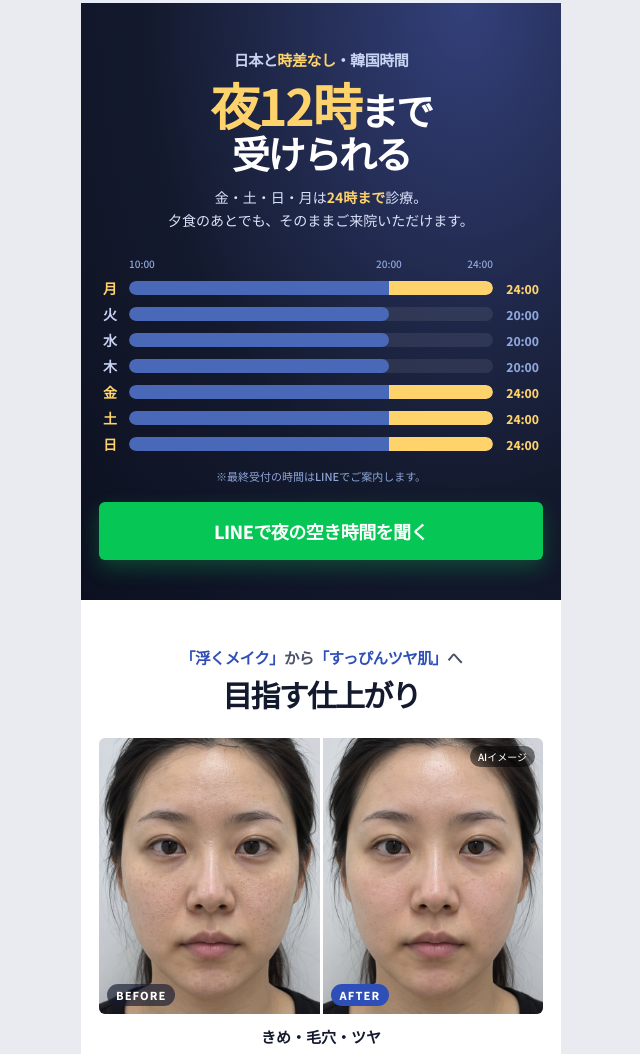
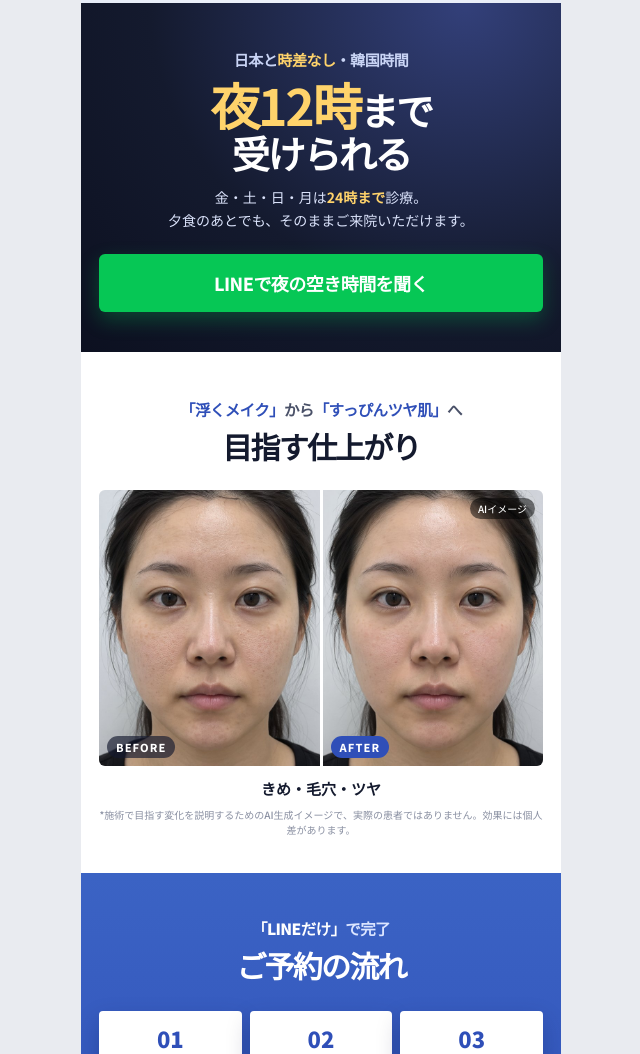
Before and after one commit to thesc-marketing/lumia-tw, a plain HTML site: page jp-rejuran/index.html in a window 1280 px wide. Shown: the part 2120-3174 px from the top of the page, without its empty margins (319-959 px from the left). Drawn offline with Linux system fonts and the light colour scheme; a web font is replaced by a local one.

Commit message:
Claude: 리쥬란 일본어판 올리디아 디자인 미리보기

```diff
--- a/jp-rejuran/index.html
+++ b/jp-rejuran/index.html
@@ -96,20 +96,7 @@ button{font:inherit;border:0;cursor:pointer}
 .night h2 b{color:#ffd36b;font-size:50px}
 .night .s{margin-top:12px;font-size:14px;line-height:1.65;color:#dbe3fb}
 .night .s b{color:#ffd36b}
-.night .wk{margin:24px 4px 0;text-align:left}
-.night .ax{position:relative;height:16px;margin:0 46px 4px 26px;font-size:10px;color:#8ea6da}
-.night .ax span{position:absolute;transform:translateX(-50%);white-space:nowrap}
-.night .ax span:first-child{transform:none}
-.night .ax span:last-child{transform:translateX(-100%)}
-.night .d{display:flex;align-items:center;gap:8px;margin-top:6px}
-.night .d b{width:18px;font-size:14px;font-weight:800;color:#c9d4f5}
-.night .d i{flex:1;height:14px;border-radius:7px;background:rgba(255,255,255,.08);overflow:hidden}
-.night .d s{display:block;height:100%;border-radius:7px;background:#4a68b8}
-.night .d.n s{background:linear-gradient(90deg,#4a68b8 0 71.4%,#ffd36b 71.4%)}
-.night .d em{width:38px;font-size:12px;font-style:normal;font-weight:800;color:#8ea6da;text-align:right}
-.night .d.n b,.night .d.n em{color:#ffd36b}
-.night .fine{margin-top:14px;font-size:11px;color:#8ea6da}
-.night .btn{margin-top:18px}
+.night .btn{margin-top:22px}
 /* ④ 전후 (2026-11-25) */
 .bfaf{background:#fff;padding:46px 18px 36px;text-align:center}
 .bfaf .q{font-size:15.5px;font-weight:600;letter-spacing:-.04em;color:var(--sub)}
@@ -310,17 +297,6 @@ body{font-family:"Noto Sans JP",sans-serif;word-break:normal;line-break:strict;o
   <p class="q">日本と<b>時差なし</b>・韓国時間</p>
   <h2><b>夜12時</b>まで<br>受けられる</h2>
   <p class="s">金・土・日・月は<b>24時まで</b>診療。<br>夕食のあとでも、そのままご来院いただけます。</p>
-  <div class="wk">
-    <div class="ax"><span>10:00</span><span style="left:71.4%">20:00</span><span style="left:100%">24:00</span></div>
-    <div class="d n"><b>月</b><i><s style="width:100.0%"></s></i><em>24:00</em></div>
-    <div class="d"><b>火</b><i><s style="width:71.4%"></s></i><em>20:00</em></div>
-    <div class="d"><b>水</b><i><s style="width:71.4%"></s></i><em>20:00</em></div>
-    <div class="d"><b>木</b><i><s style="width:71.4%"></s></i><em>20:00</em></div>
-    <div class="d n"><b>金</b><i><s style="width:100.0%"></s></i><em>24:00</em></div>
-    <div class="d n"><b>土</b><i><s style="width:100.0%"></s></i><em>24:00</em></div>
-    <div class="d n"><b>日</b><i><s style="width:100.0%"></s></i><em>24:00</em></div>
-  </div>
-  <p class="fine">※最終受付の時間はLINEでご案内します。</p>
   <a class="btn ln" data-ln href="#">LINEで夜の空き時間を聞く</a>
 </section>
 
```
